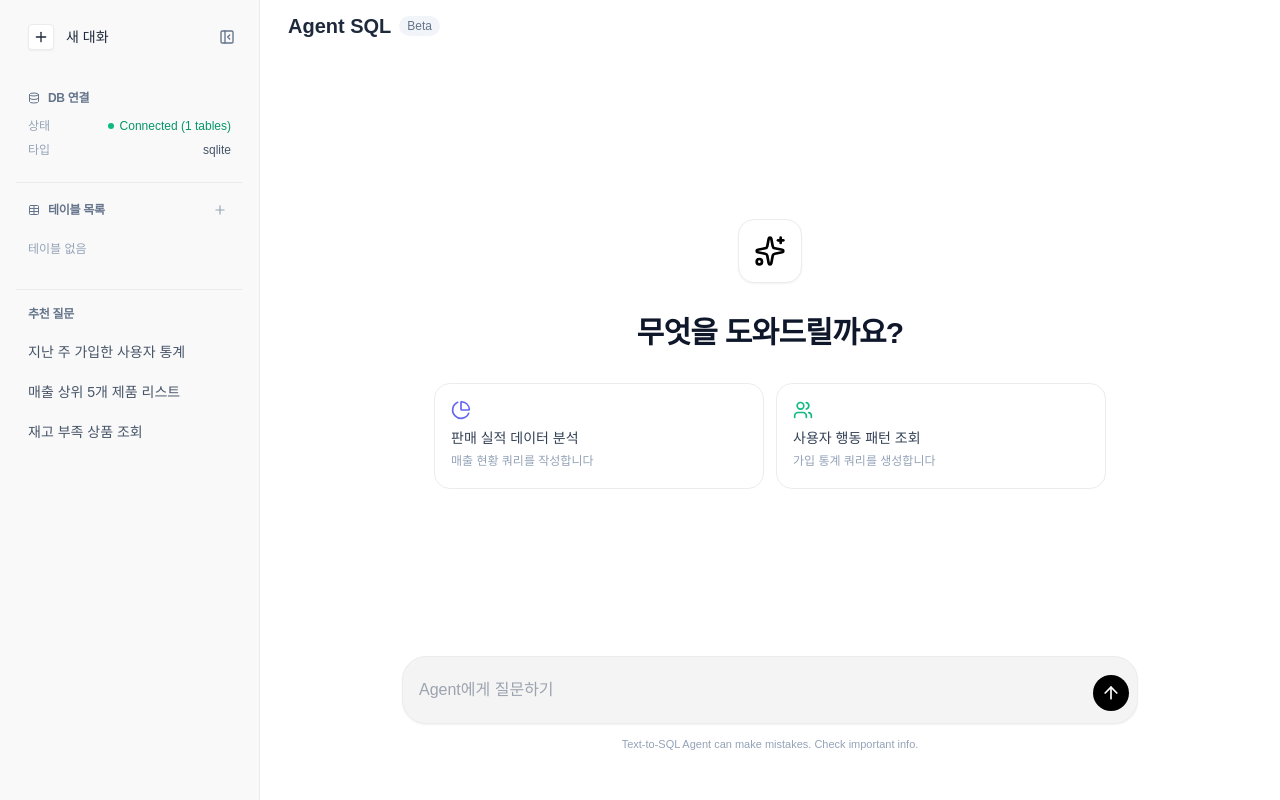
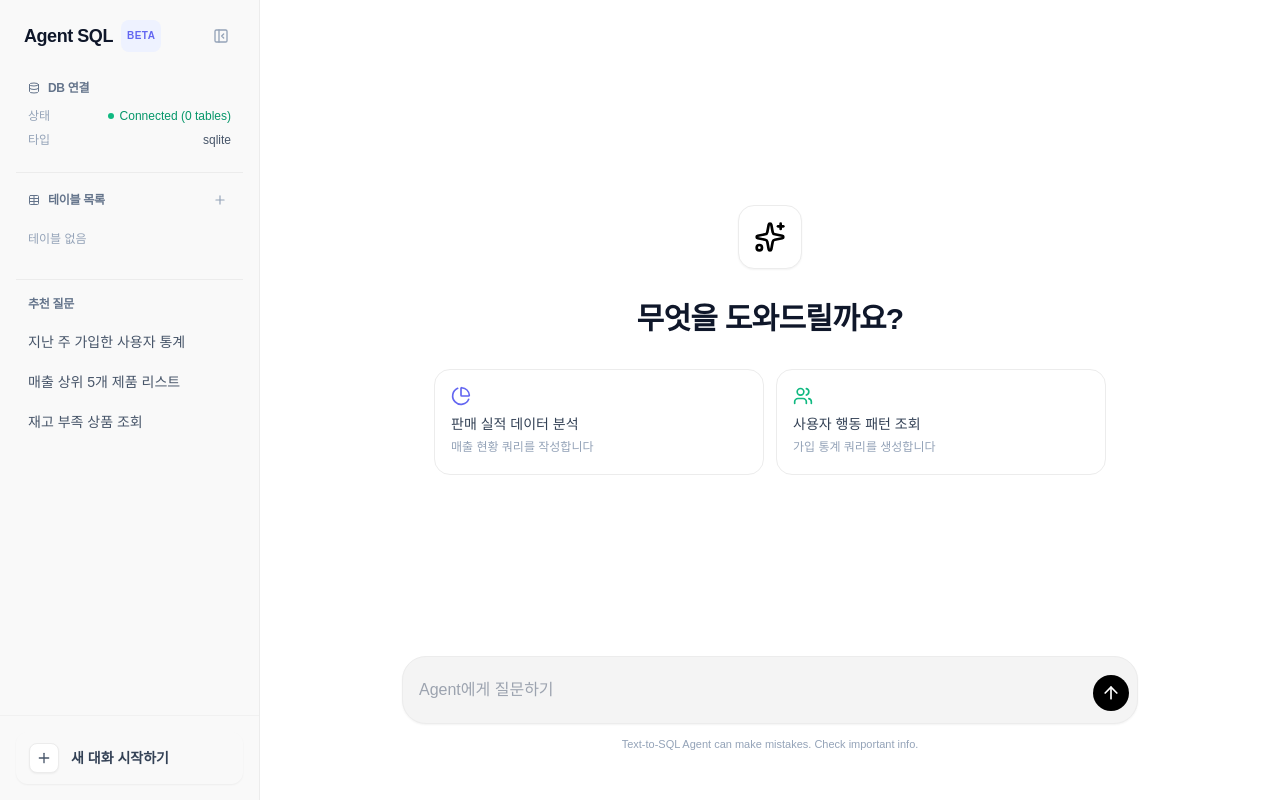
Before and after one commit to thingk0/text-to-sql-agent, a FastAPI app: page / in a window 1280 px wide. Run offline with FastAPI, Linux system fonts and the light colour scheme; data that the repository does not hold is empty; some libraries are stand-ins or nearby versions; some web fonts are replaced.

Commit message:
Refine sidebar UI/UX with new chat button placement and filter internal tables from schema display.

```diff
--- a/src/agent/infrastructure/database/schema_service.py
+++ b/src/agent/infrastructure/database/schema_service.py
@@ -33,7 +33,7 @@ class SchemaService:
                 conn.execute(text("SELECT 1"))
 
             inspector = inspect(self._engine)
-            tables = inspector.get_table_names()
+            tables = [t for t in inspector.get_table_names() if t not in self._internal_tables]
 
             return DatabaseInfoDTO(
                 connected=True,
--- a/src/agent/presentation/web/static/js/ui.js
+++ b/src/agent/presentation/web/static/js/ui.js
@@ -216,17 +216,20 @@ export function initSidebarToggle() {
     const sidebar = document.querySelector('aside');
     const closeBtn = document.getElementById('sidebar-close-btn');
     const openBtn = document.getElementById('sidebar-open-btn');
+    const headerLogo = document.getElementById('header-logo');
 
     if (!sidebar || !closeBtn || !openBtn) return;
 
     closeBtn.addEventListener('click', () => {
         sidebar.classList.add('sidebar-collapsed');
         openBtn.classList.remove('hidden');
+        if (headerLogo) headerLogo.classList.remove('md:hidden');
     });
 
     openBtn.addEventListener('click', () => {
         sidebar.classList.remove('sidebar-collapsed');
         openBtn.classList.add('hidden');
+        if (headerLogo) headerLogo.classList.add('md:hidden');
     });
 }
 
--- a/src/agent/presentation/web/templates/components/chat_area.html
+++ b/src/agent/presentation/web/templates/components/chat_area.html
@@ -1,12 +1,10 @@
-<header
-    class="flex items-center justify-between px-4 py-3 sticky top-0 bg-white/10 backdrop-blur-md z-10 sm:hidden md:flex">
+<header class="flex items-center px-4 py-3 sticky top-0 bg-white/10 backdrop-blur-md z-10">
     <div class="flex items-center gap-2">
         <button id="sidebar-open-btn" class="p-2 hover:bg-slate-100 rounded-lg text-slate-500 hidden" title="사이드바 열기">
             <i data-lucide="panel-left-open" class="w-5 h-5"></i>
         </button>
-        <div class="font-bold text-xl flex items-center gap-2 px-2 ml-1">
-            <span>Agent SQL</span>
-            <span class="text-xs bg-slate-100 text-slate-500 px-2 py-0.5 rounded-full font-medium">Beta</span>
+        <div id="header-logo" class="font-bold text-lg flex items-center gap-2 px-2 ml-1 md:hidden">
+            <span class="text-slate-900">Agent SQL</span>
         </div>
     </div>
 </header>
--- a/src/agent/presentation/web/templates/components/sidebar.html
+++ b/src/agent/presentation/web/templates/components/sidebar.html
@@ -1,24 +1,36 @@
-<aside class="w-[260px] bg-[#f9f9f9] border-r border-[#ececec] flex flex-col hidden md:flex">
-    <!-- Header: New Chat & Close Toggle -->
-    <div class="p-4 flex items-center gap-2">
-        <button onclick="window.location.reload()"
-            class="flex-1 flex items-center gap-3 px-3 py-2 text-sm font-medium hover:bg-[#ececec] rounded-lg transition-colors group">
-            <div
-                class="p-1 bg-white border border-[#ececec] rounded shadow-sm group-hover:border-slate-300 transition-colors">
-                <i data-lucide="plus" class="w-4 h-4"></i>
+<aside class="w-[260px] bg-[#f9f9f9] border-r border-[#ececec] flex flex-col hidden md:flex h-screen sticky top-0">
+    <!-- Header: Logo & Close Toggle -->
+    <div class="px-6 py-5 flex items-center justify-between">
+        <div class="flex items-center gap-2">
+            <div class="font-bold text-lg flex items-center gap-2 tracking-tight">
+                <span class="text-slate-900">Agent SQL</span>
+                <span
+                    class="text-[10px] bg-indigo-50 text-indigo-500 px-1.5 py-0.5 rounded-lg font-black uppercase tracking-wider">Beta</span>
             </div>
-            <span>새 대화</span>
-        </button>
-        <button id="sidebar-close-btn" class="p-2 hover:bg-[#ececec] rounded-lg text-slate-500 transition-colors"
+        </div>
+        <button id="sidebar-close-btn"
+            class="p-1.5 hover:bg-[#ececec] rounded-lg text-slate-400 hover:text-slate-600 transition-all"
             title="사이드바 닫기">
             <i data-lucide="panel-left-close" class="w-4 h-4"></i>
         </button>
     </div>
 
     <!-- Scrollable Content -->
-    <div class="flex-1 overflow-y-auto px-4 py-2 space-y-6 mt-2 scrollbar-hide">
+    <div class="flex-1 overflow-y-auto px-4 py-2 space-y-6 scrollbar-hide">
         {% include 'components/sidebar/db_panel.html' %}
         {% include 'components/sidebar/tables_panel.html' %}
         {% include 'components/sidebar/examples_panel.html' %}
     </div>
+
+    <!-- Footer: New Chat -->
+    <div class="p-4 border-t border-[#f1f1f1] bg-[#f9f9f9]">
+        <button onclick="window.location.reload()"
+            class="w-full flex items-center gap-3 px-3 py-2.5 text-sm font-bold text-slate-700 hover:bg-white border border-transparent hover:border-[#ececec] rounded-xl transition-all shadow-sm hover:shadow-md group active:scale-[0.98]">
+            <div
+                class="p-1.5 bg-white border border-[#ececec] rounded-lg shadow-sm group-hover:bg-indigo-50 group-hover:border-indigo-100 transition-colors">
+                <i data-lucide="plus" class="w-4 h-4 text-slate-600 group-hover:text-indigo-600"></i>
+            </div>
+            <span>새 대화 시작하기</span>
+        </button>
+    </div>
 </aside>
--- a/src/agent/presentation/web/templates/table_detail.html
+++ b/src/agent/presentation/web/templates/table_detail.html
@@ -7,6 +7,10 @@
 <div
     class="px-8 py-6 border-b border-[#ececec] flex items-center justify-between bg-white/50 backdrop-blur-md sticky top-0 z-30">
     <div class="flex items-center gap-4">
+        <button id="sidebar-open-btn" class="p-2.5 hover:bg-slate-100 rounded-2xl text-slate-500 hidden"
+            title="사이드바 열기">
+            <i data-lucide="panel-left-open" class="w-5 h-5"></i>
+        </button>
         <a href="/"
             class="p-2.5 hover:bg-slate-100 rounded-2xl text-slate-400 hover:text-slate-600 transition-all active:scale-95">
             <i data-lucide="arrow-left" class="w-5 h-5"></i>
```
